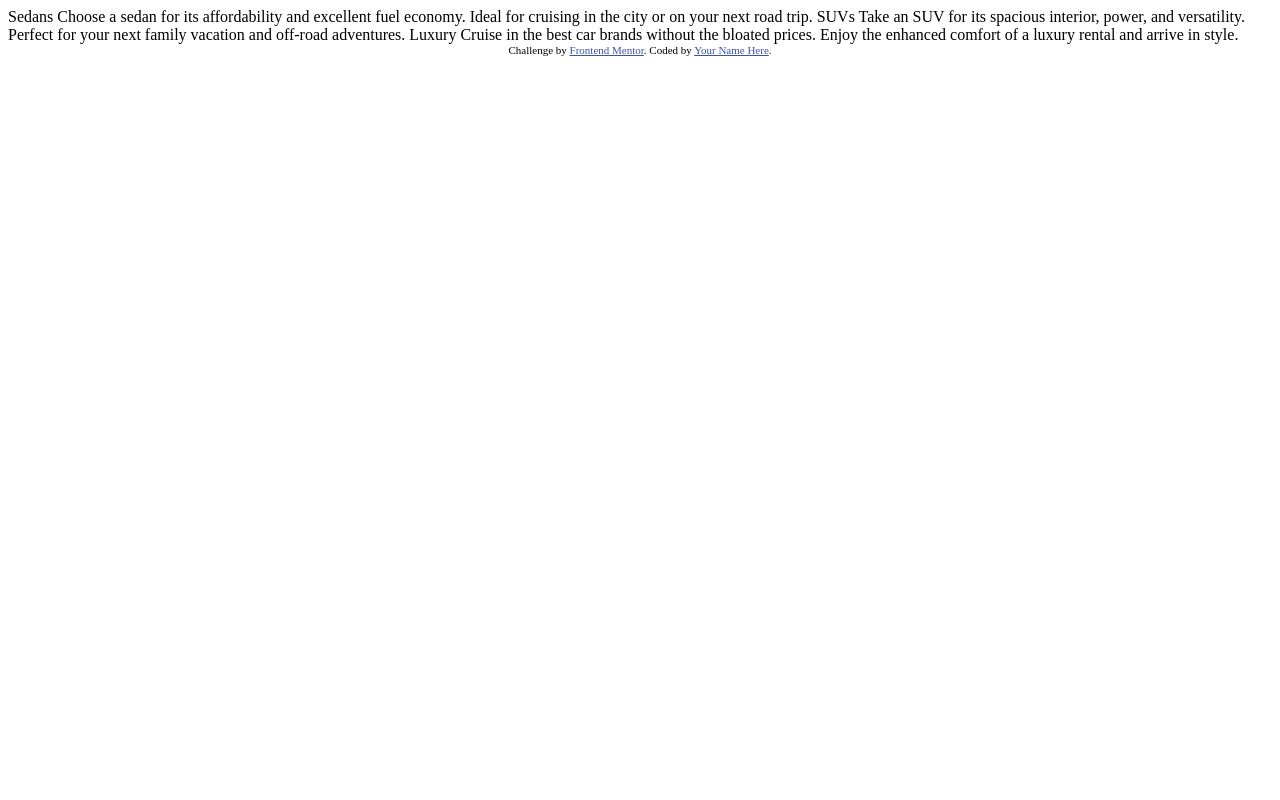
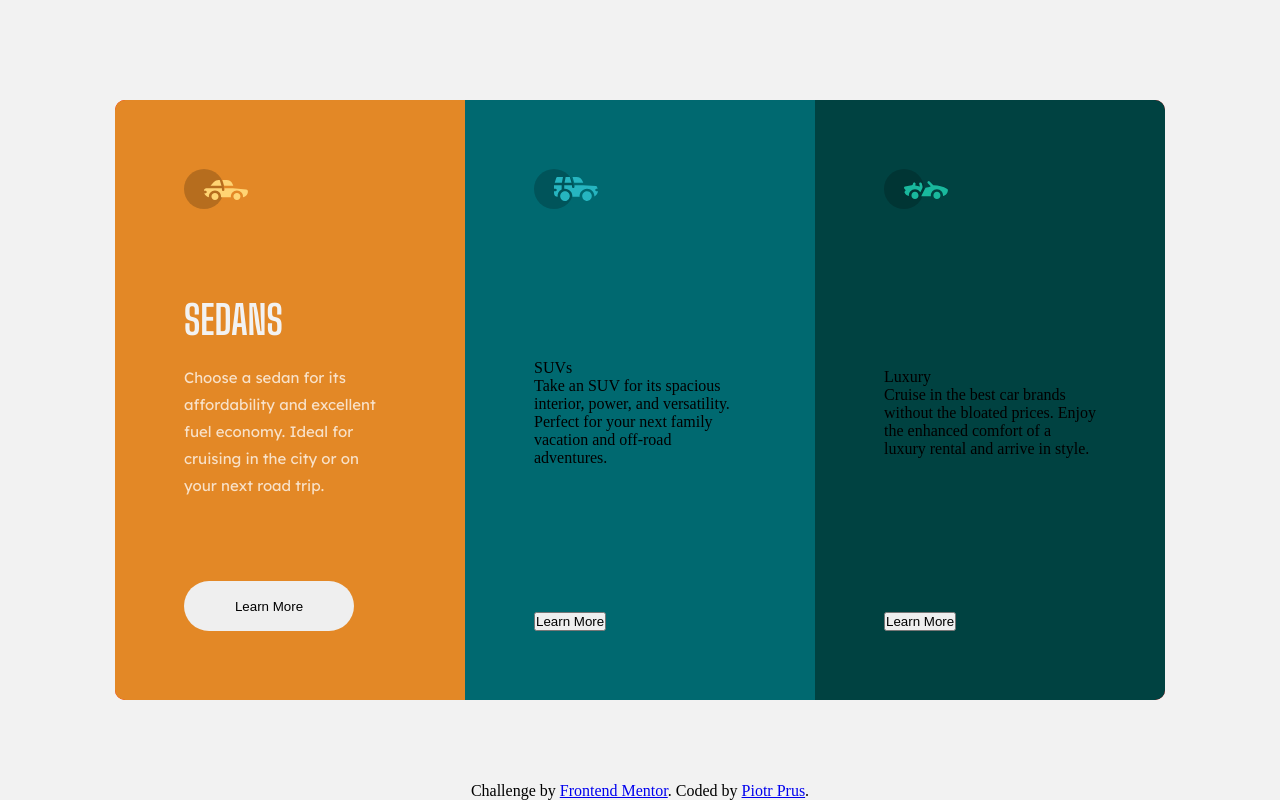
Before and after one commit to Piotrek1994/3-column-preview-card-component, a plain HTML site: page index.html in a window 1280 px wide. Drawn offline with Linux system fonts and the light colour scheme.

Commit message:
Card in css

```diff
--- a/index.html
+++ b/index.html
@@ -1,36 +1,83 @@
 <!DOCTYPE html>
 <html lang="en">
+
 <head>
   <meta charset="UTF-8">
-  <meta name="viewport" content="width=device-width, initial-scale=1.0"> <!-- displays site properly based on user's device -->
+  <meta name="viewport" content="width=device-width, initial-scale=1.0">
+  <link rel="icon" type="image/png" sizes="32x32" href="./images/favicon-32x32.png">
+  <link rel="preconnect" href="https://fonts.googleapis.com">
+  <link rel="preconnect" href="https://fonts.gstatic.com" crossorigin>
+  <link href="https://fonts.googleapis.com/css2?family=Big+Shoulders+Display:wght@700&family=Lexend+Deca&display=swap"
+    rel="stylesheet">
+  <link rel="stylesheet" href="main.css">
+  <title>3-column preview card component</title>
 
-  <link rel="icon" type="image/png" sizes="32x32" href="./images/favicon-32x32.png">
+</head>
 
-  <title>Frontend Mentor | 3-column preview card component</title>
-
-  <!-- Feel free to remove these styles or customise in your own stylesheet 👍 -->
-  <style>
-    .attribution { font-size: 11px; text-align: center; }
-    .attribution a { color: hsl(228, 45%, 44%); }
-  </style>
-</head>
 <body>
 
-  Sedans
-  Choose a sedan for its affordability and excellent fuel economy. Ideal for cruising in the city
-  or on your next road trip.
 
-  SUVs
-  Take an SUV for its spacious interior, power, and versatility. Perfect for your next family vacation
-  and off-road adventures.
 
-  Luxury
-  Cruise in the best car brands without the bloated prices. Enjoy the enhanced comfort of a luxury
-  rental and arrive in style.
+
+  <div class="card">
+
+    <div class="first-card column">
+      <div class="first-card_car"><img src="images/icon-sedans.svg" alt="sedan car logo"></div>
+      <div class="first-card_text">
+        <p class="first-head">Sedans</p>
+        <p class="first-text">Choose a sedan for its affordability and excellent fuel economy. Ideal for cruising in the city
+          or on your next road trip.</p>
+      </div>
+      <button class="first-card_button">Learn More</button>
+    </div>
+
+    <div class="second-card column">
+      <div class="second-card_car"><img src="images/icon-suvs.svg" alt="suv car logo"></div>
+      <div class="second-card_text">
+        <p class="second-head">SUVs</p>
+        <p class="second-text">Take an SUV for its spacious interior, power, and versatility. Perfect for your next family vacation
+          and off-road adventures.</p>
+      </div>
+      <button class="second-card_button">Learn More</button>
+    </div>
+
+    <div class="third-card column">
+      <div class="third-card_car"><img src="images/icon-luxury.svg" alt="luxury car logo"></div>
+      <div class="third-card_text">
+        <p class="third-head">Luxury</p>
+        <p class="third-text">Cruise in the best car brands without the bloated prices. Enjoy the enhanced comfort of a luxury
+          rental and arrive in style.</p>
+      </div>
+      <button class="third-card_button">Learn More</button>
+    </div>
+
+
+
+  </div>
+
+
+
+
+
+
+
+
+
+
+
+
+
+
+
+
+
+
+
 
   <div class="attribution">
     Challenge by <a href="https://www.frontendmentor.io?ref=challenge" target="_blank">Frontend Mentor</a>.
-    Coded by <a href="#">Your Name Here</a>.
+    Coded by <a href="#">Piotr Prus</a>.
   </div>
 </body>
+
 </html>
--- /dev/null
+++ b/main.css
@@ -0,0 +1,87 @@
+* {
+	box-sizing: border-box;
+	margin: 0;
+	padding: 0;
+}
+
+/* font-family: 'Big Shoulders Display', cursive;
+font-family: 'Lexend Deca', sans-serif; */
+
+body {
+	height: 100vh;
+	background-color: hsl(0, 0%, 95%);
+}
+
+.card {
+	position: absolute;
+	display: grid;
+	grid-template-columns: 350px 350px 350px;
+	width: 1050px;
+	height: 600px;
+	background-color: red;
+	top: 50%;
+	left: 50%;
+	transform: translate(-50%, -50%);
+	border-radius: 10px;
+	overflow: hidden;
+}
+
+.column {
+	padding: 69px;
+    display: flex;
+    align-items: flex-start;
+    flex-direction: column;
+    justify-content: space-between;
+}
+
+.first-card {
+	background-color: hsl(31, 77%, 52%);
+
+}
+
+.second-card {
+	background-color: hsl(184, 100%, 22%);
+}
+.third-card {
+	background-color: hsl(179, 100%, 13%);
+}
+
+.first-head {
+	font-size: 40px;
+	text-transform: uppercase;
+	font-family: 'Big Shoulders Display', cursive;
+	font-weight: 700;
+	color: hsl(0, 0%, 95%);
+	padding: 20px 0;
+    padding-top: 0;
+
+}
+
+.first-text {
+	font-size: 15px;
+	font-family: 'Lexend Deca', sans-serif;
+	color: hsla(0, 0%, 100%, 0.75);
+	font-weight: 400;
+	line-height: 27px;
+}
+
+.first-card_button {
+
+	width: 170px;
+	height: 50px;
+	border-radius: 50px;
+	border: none;
+    bottom: 0;
+
+
+}
+
+
+
+
+.attribution {
+	position: absolute;
+	left: 50%;
+	transform: translate(-50%, 0);
+	bottom: 0;
+}
```
Also changed, not shown: 1 other file.
